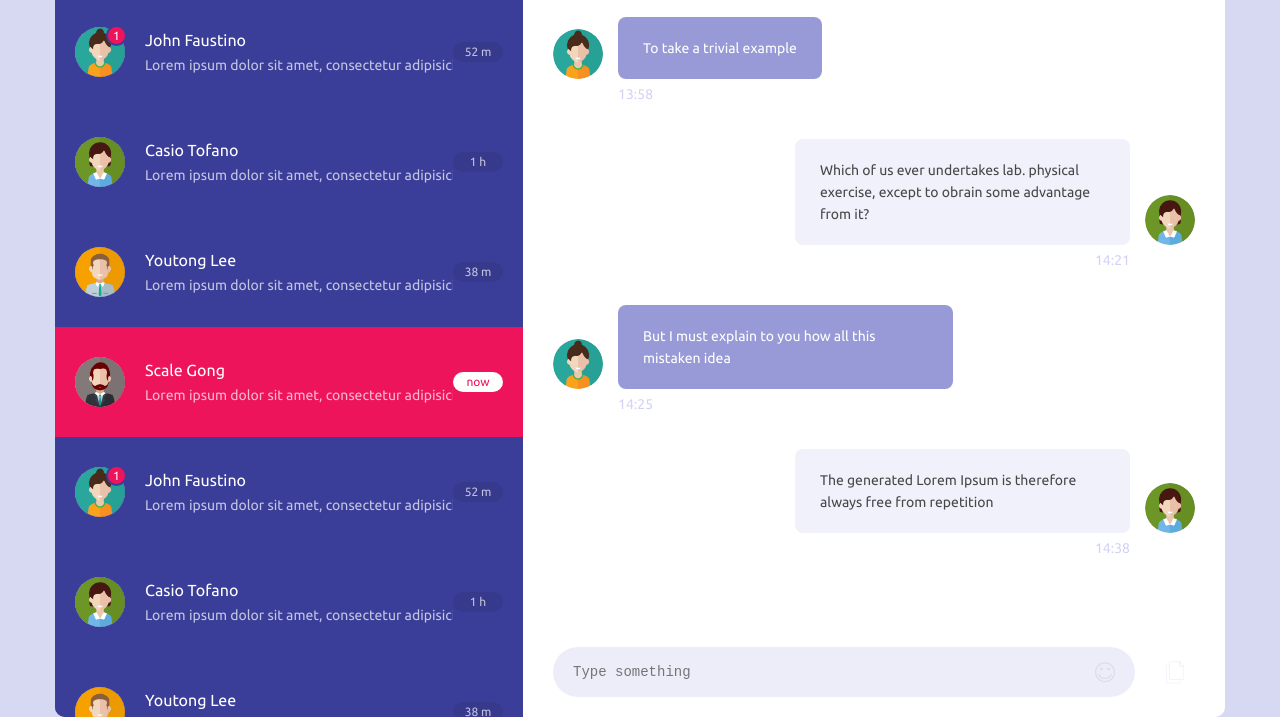
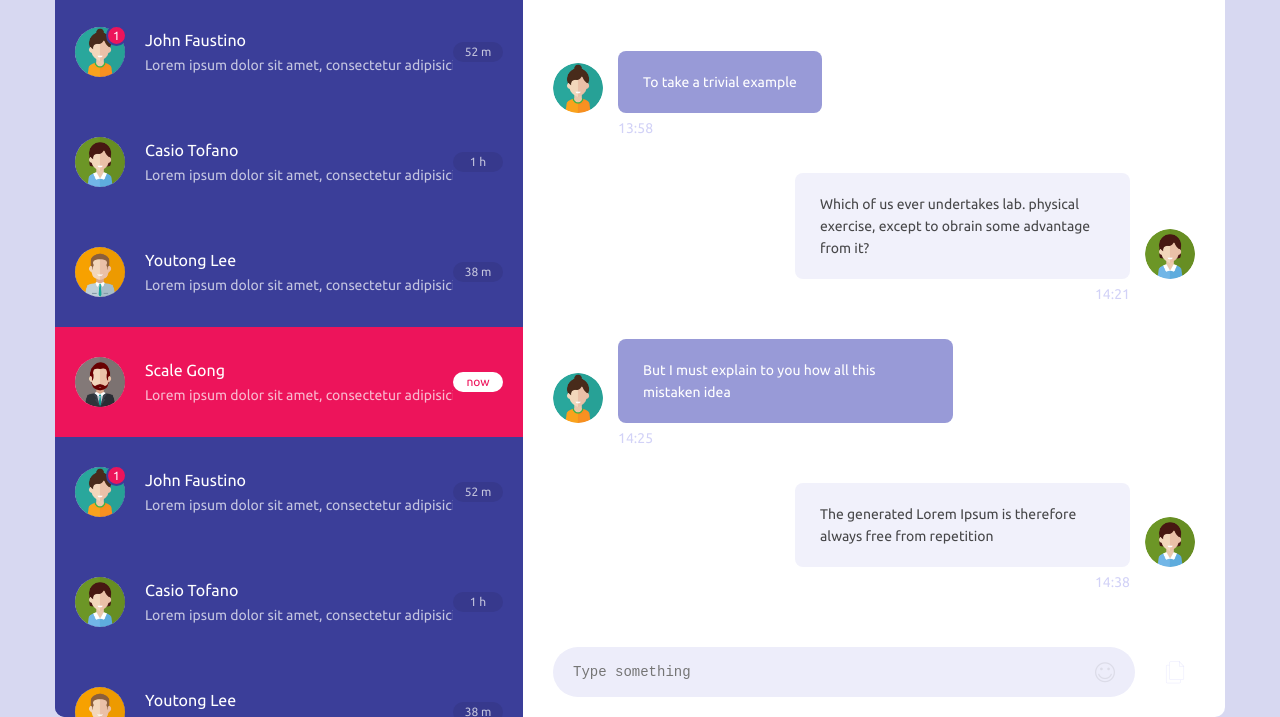
Before and after one commit to pashkoostap/Front-End-Camp, a plain HTML site: page unit-1/index.html in a window 1280 px wide. Shown: the part 83-800 px from the top of the page. Drawn offline with Linux system fonts and the light colour scheme; files whose address does not match are found by name.

Commit message:
unit-1: chat messages - fix

```diff
--- a/unit-1/css/style.css
+++ b/unit-1/css/style.css
@@ -309,6 +309,9 @@ body {
     padding-bottom: 30px;
     margin-bottom: 30px;
 }
+.right-chat-message:first-child {
+    margin-top: auto;
+}
 .right-chat-message__user-photo {
     display: flex;
     min-width: 50px;
```
